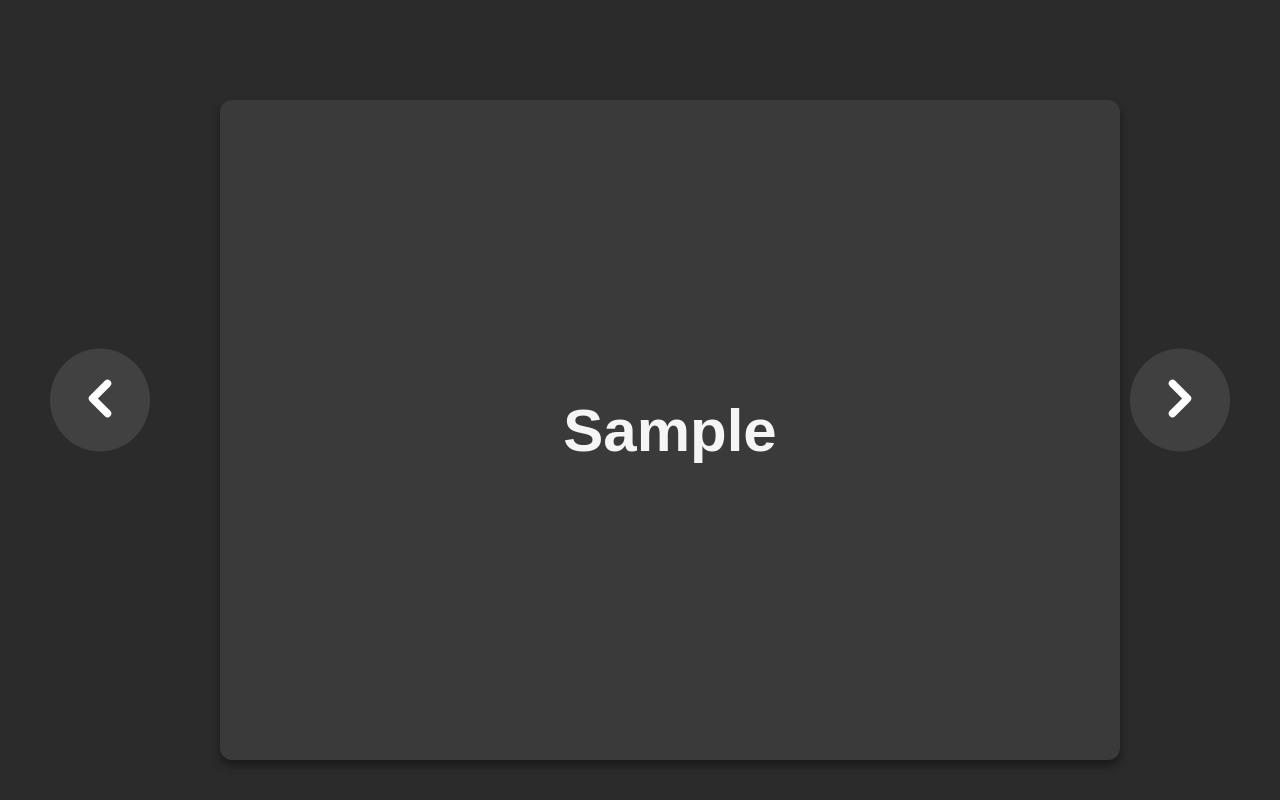
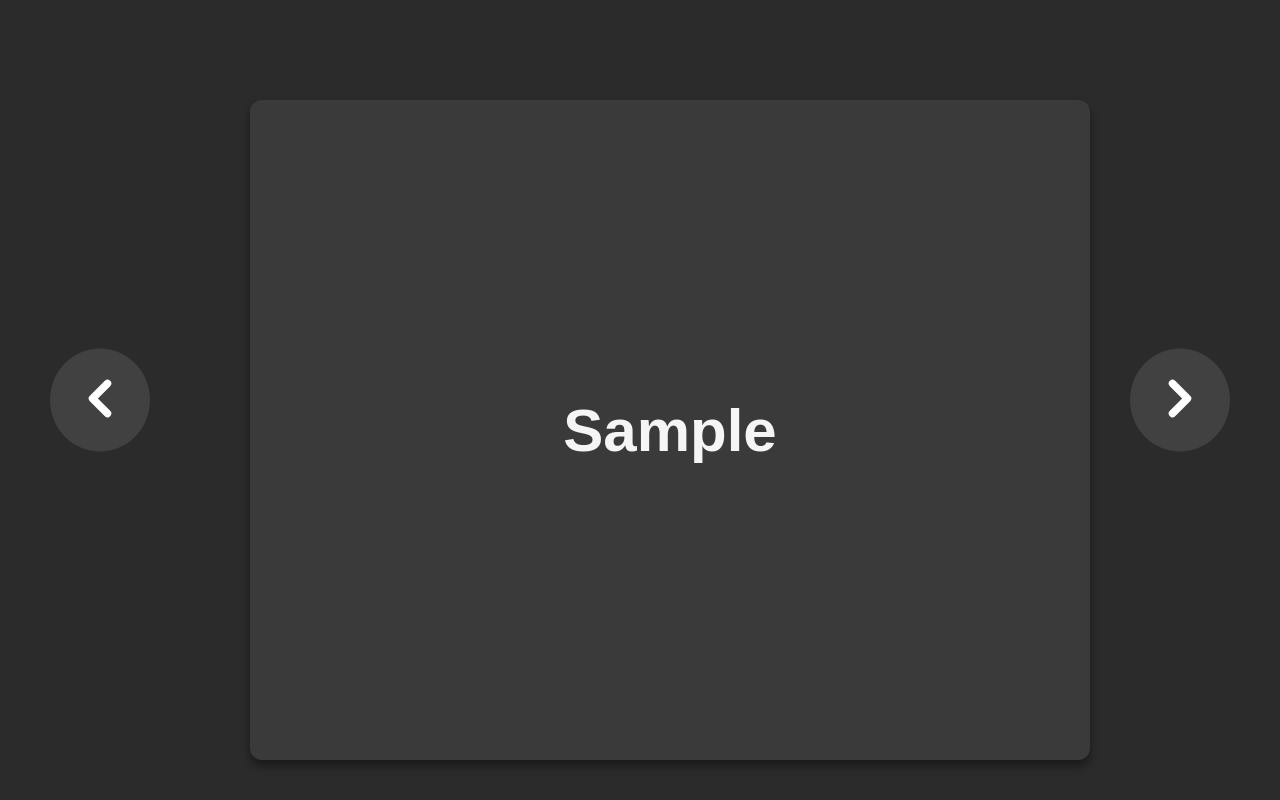
Before and after one commit to 77sasik-commits/flashcard, a Flask app: template templates/index.html in a window 1280 px wide. Run offline with Flask 3, Linux system fonts and the light colour scheme; the template is opened without the code that fills it: most values are stand-ins (such as "Sample title", 1, 10 or a date in 2020).

Commit message:
Update style.css

```diff
--- a/static/style.css
+++ b/static/style.css
@@ -21,9 +21,9 @@ body {
 #card-container {
     perspective: 1000px;
     position: relative;
-    width: 70%;   /* 카드 영역을 화면의 70%로 제한 */
+    width: 65%;   /* 카드 영역을 화면의 70%로 제한 */
     height: 100%;
-    margin: 0 40px; /* 화살표와 카드 사이 여백 */
+    margin: 0 60px; /* 화살표와 카드 사이 여백 */
 }
 
 .card {
```
